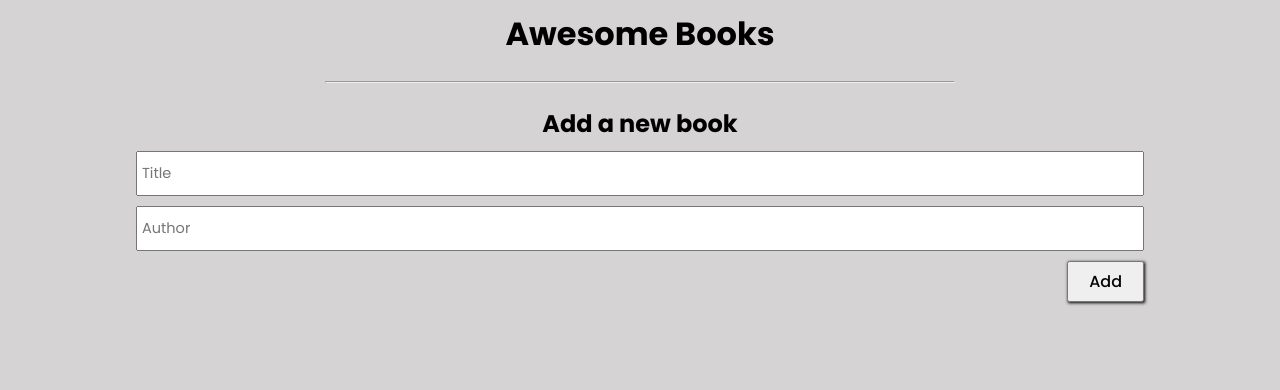
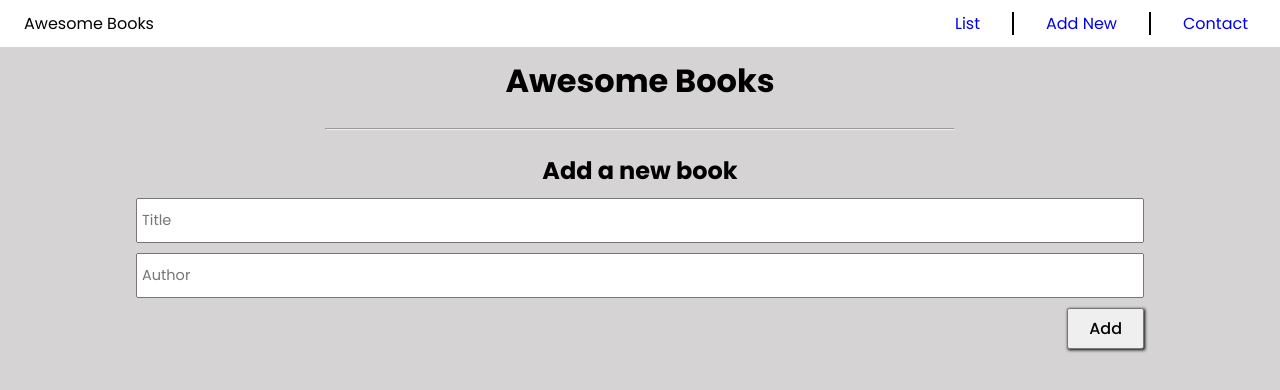
Before and after one commit to GoddessNgozi/AwesomeBooks, a website: page index.html in a window 1280 px wide. Drawn offline with Linux system fonts and the light colour scheme.

Commit message:
Add navigation bar

```diff
--- a/index.html
+++ b/index.html
@@ -16,11 +16,14 @@
     <title>Awesome Books</title>
   </head>
   <body>
+    <header>
+      <nav class="nav-bar"></nav>
+    </header>
     <main>
       <h1>Awesome Books</h1>
-      <div class="book-list"></div>
+      <div class="book-list" id="list"></div>
       <hr />
-      <h2>Add a new book</h2>
+      <h2 id="add-new">Add a new book</h2>
       <form id="book-form" action="#">
         <ul>
           <li>
@@ -44,6 +47,7 @@
           <li><input type="submit" value="Add" class="add-btn" /></li>
         </ul>
       </form>
+      <section id="contact"></section>
     </main>
     <!-- script file -->
     <script src="./js/script.js"></script>
--- a/js/script.js
+++ b/js/script.js
@@ -117,3 +117,24 @@ window.addEventListener('load', () => {
     BookList.addBook(titleReceived, authorReceived);
   });
 });
+
+// ADD NAVIGATION
+const navBar = document.querySelector('.nav-bar');
+const logo = document.createElement('a');
+logo.innerText = 'Awesome Books';
+const menu = document.createElement('div');
+menu.className = 'menu'
+const list = document.createElement('a');
+list.innerText = 'List';
+list.href = '#list';
+const addNew = document.createElement('a');
+addNew.innerText = 'Add New';
+addNew.href = '#add-new';
+const contact = document.createElement('a');
+contact.innerText = 'Contact';
+contact.href = '#contact';
+menu.appendChild(list);
+menu.appendChild(addNew);
+menu.appendChild(contact);
+navBar.appendChild(logo);
+navBar.appendChild(menu);
--- a/style.css
+++ b/style.css
@@ -20,6 +20,9 @@ html {
 body {
   font-family: 'Poppins', sans-serif;
   background-color: var(--bg-color);
+}
+
+main {
   padding: 10px;
 }
 
@@ -53,6 +56,35 @@ h2 {
   font-weight: 500;
   cursor: pointer;
   box-shadow: 1px 1px 3px black;
+}
+
+/* NAVIGATION */
+.nav-bar {
+  display: flex;
+  justify-content: space-between;
+  background-color: white;
+  padding: 0.7rem 0 0.7rem 1.5rem;
+}
+
+.logo {
+  cursor: pointer;
+}
+
+.menu {
+  text-align: center;
+}
+
+.menu a {
+  margin-right: 2rem;
+  border-right: 2px solid black;
+  padding-right: 2rem;
+  cursor: pointer;
+  text-decoration: none;
+}
+
+.menu a:nth-child(3) {
+  border-right: 0px;
+  padding-right: 0px;
 }
 
 @media (min-width: 768px) {
```
